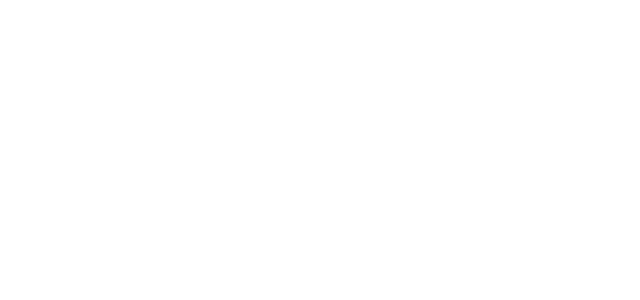
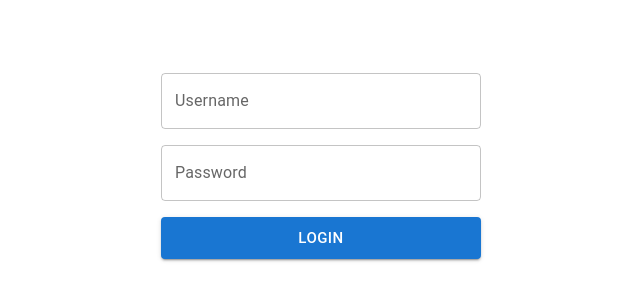
Before and after one commit to Chamy619/Friend-Wiki-Admin, a React (Create React App) app: page /login in a window 1280 px wide. Shown: the part 238-538 px from the top of the page, without its empty margins (319-959 px from the left). Built offline with nearby package versions, Linux system fonts and the light colour scheme.

Commit message:
:sparkles: 로그인 컴포넌트 추가

```diff
--- a/package.json
+++ b/package.json
@@ -3,6 +3,8 @@
   "version": "0.1.0",
   "private": true,
   "dependencies": {
+    "@emotion/react": "^11.5.0",
+    "@emotion/styled": "^11.3.0",
     "@mui/material": "^5.0.4",
     "@mui/styled-engine-sc": "^5.0.3",
     "@testing-library/jest-dom": "^5.11.4",
--- a/src/App.js
+++ b/src/App.js
@@ -1,7 +1,14 @@
-import "./App.css";
+import './App.css';
+import { Route } from 'react-router-dom';
+import LoginPage from './pages/LoginPage';
+import { Container } from '@mui/material';
 
 function App() {
-  return <div className="App"></div>;
+  return (
+    <Container sx={{ height: '100%', display: 'flex', justifyContent: 'center' }}>
+      <Route exact path="/login" component={LoginPage} />
+    </Container>
+  );
 }
 
 export default App;
--- /dev/null
+++ b/src/components/login/Login.jsx
@@ -0,0 +1,32 @@
+import Box from '@mui/material/Box';
+import TextField from '@mui/material/TextField';
+import Button from '@mui/material/Button';
+
+function Login() {
+  return (
+    <Box
+      component="form"
+      sx={{
+        '& .MuiTextField-root': {
+          m: 1,
+        },
+        width: '20rem',
+        display: 'flex',
+        flexDirection: 'column',
+        justifyContent: 'center',
+        alignItems: 'center',
+        height: '100%',
+      }}
+      noValidate
+      autoComplete="off"
+    >
+      <TextField label="Username" fullWidth />
+      <TextField label="Password" type="password" fullWidth />
+      <Button type="submit" variant="contained" fullWidth size="large" sx={{ marginTop: '8px' }}>
+        Login
+      </Button>
+    </Box>
+  );
+}
+
+export default Login;
--- a/src/index.css
+++ b/src/index.css
@@ -1,13 +1,17 @@
 body {
   margin: 0;
-  font-family: -apple-system, BlinkMacSystemFont, 'Segoe UI', 'Roboto', 'Oxygen',
-    'Ubuntu', 'Cantarell', 'Fira Sans', 'Droid Sans', 'Helvetica Neue',
-    sans-serif;
+  font-family: -apple-system, BlinkMacSystemFont, 'Segoe UI', 'Roboto', 'Oxygen', 'Ubuntu', 'Cantarell', 'Fira Sans',
+    'Droid Sans', 'Helvetica Neue', sans-serif;
   -webkit-font-smoothing: antialiased;
   -moz-osx-font-smoothing: grayscale;
 }
 
+html,
+body,
+#root {
+  height: 100%;
+}
+
 code {
-  font-family: source-code-pro, Menlo, Monaco, Consolas, 'Courier New',
-    monospace;
+  font-family: source-code-pro, Menlo, Monaco, Consolas, 'Courier New', monospace;
 }
--- a/src/index.js
+++ b/src/index.js
@@ -1,14 +1,17 @@
-import React from 'react';
-import ReactDOM from 'react-dom';
-import './index.css';
-import App from './App';
-import reportWebVitals from './reportWebVitals';
+import React from "react";
+import ReactDOM from "react-dom";
+import "./index.css";
+import App from "./App";
+import reportWebVitals from "./reportWebVitals";
+import { BrowserRouter } from "react-router-dom";
 
 ReactDOM.render(
   <React.StrictMode>
-    <App />
+    <BrowserRouter>
+      <App />
+    </BrowserRouter>
   </React.StrictMode>,
-  document.getElementById('root')
+  document.getElementById("root")
 );
 
 // If you want to start measuring performance in your app, pass a function
--- /dev/null
+++ b/src/pages/LoginPage.jsx
@@ -0,0 +1,7 @@
+import Login from '../components/login/Login';
+
+function LoginPage() {
+  return <Login />;
+}
+
+export default LoginPage;
```
Also changed, not shown: 1 other file (tests, documents, lock files or other folders).
